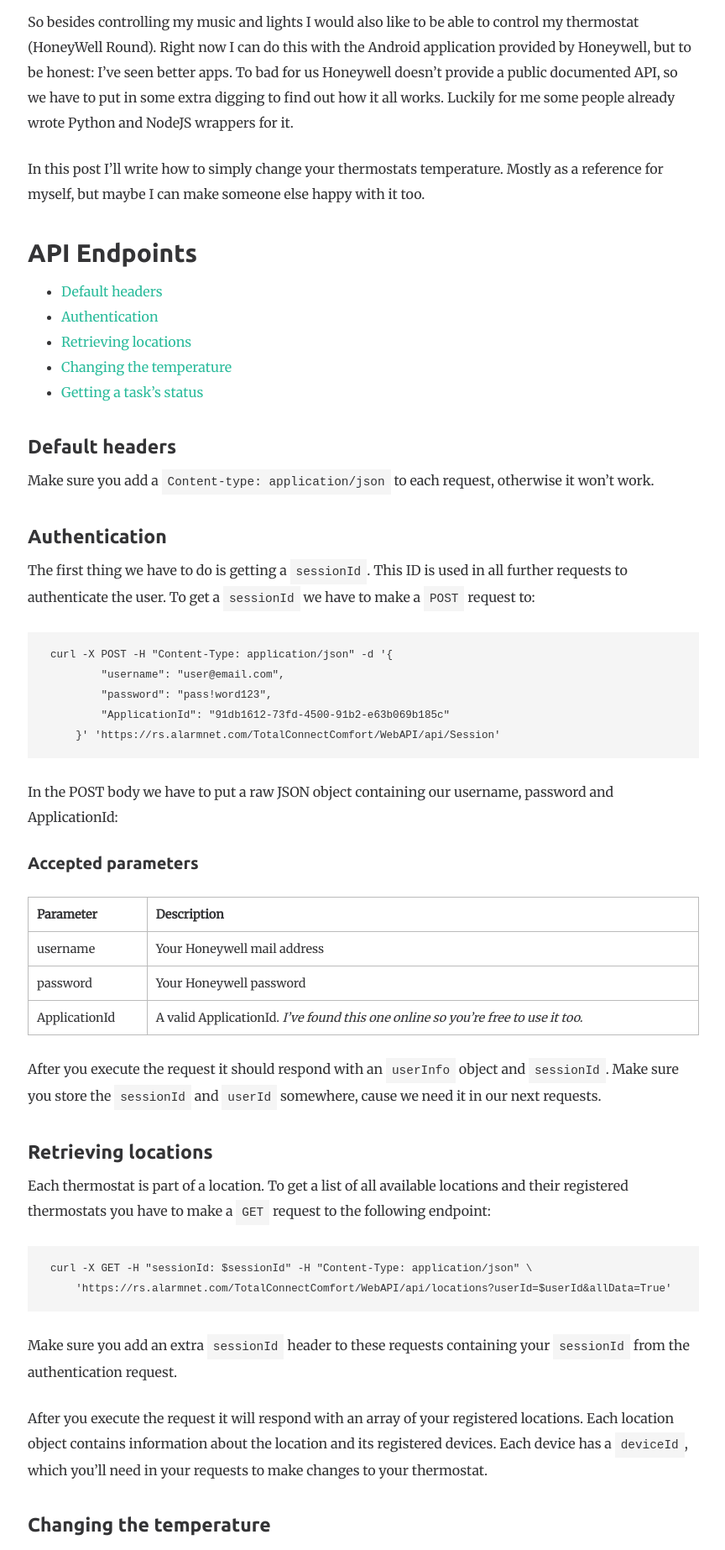
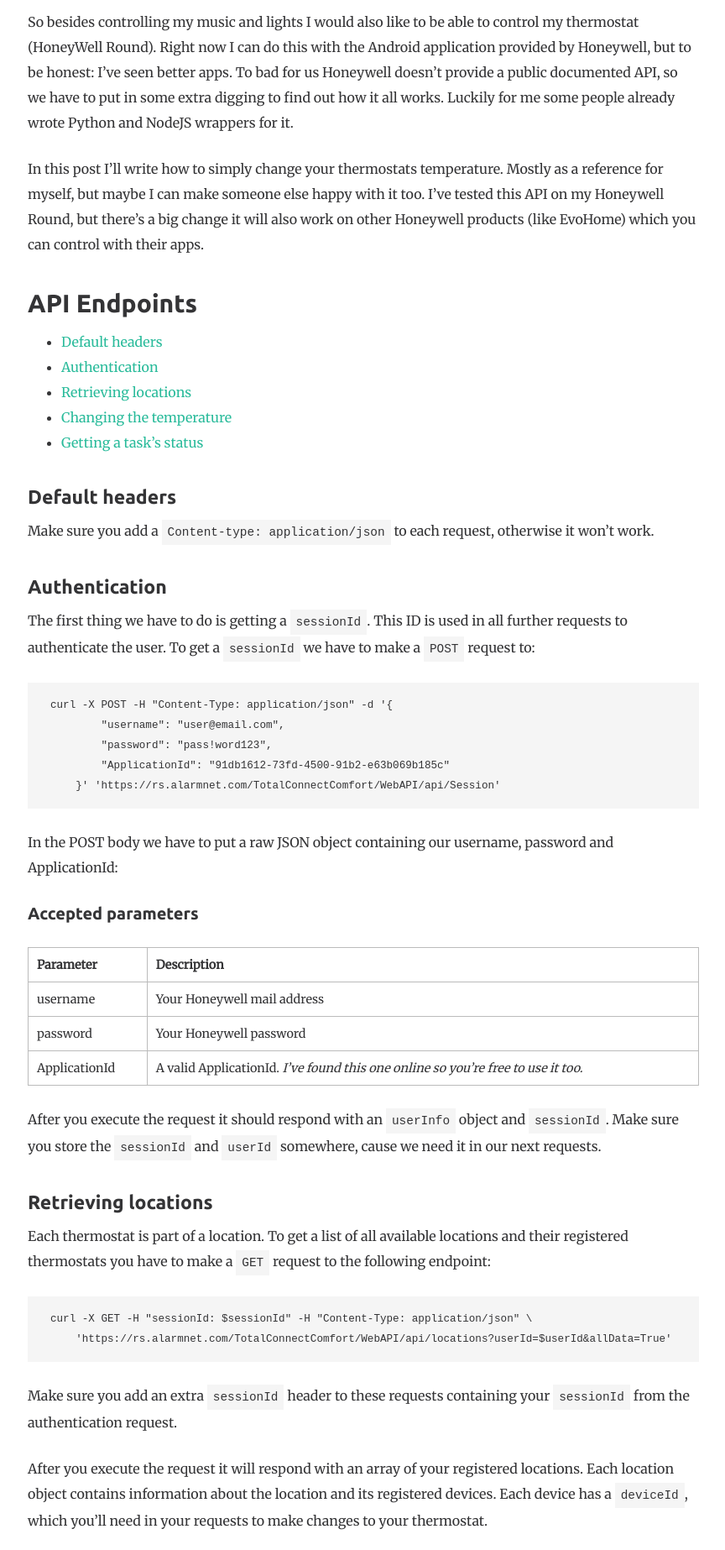
Before and after one commit to dirkgroenen/dirkgroenen.github.io, a Jekyll site: the page built from _posts/2016-01-15-honeywell-API-endpoints-documentation.markdown, in a window 1280 px wide. Shown: the part 1256-3102 px from the top of the page at 84% size, without its empty margins (207-1071 px from the left). Built offline with Jekyll 4.4.1, drawn with Linux system fonts in a browser that asks for light colours; nearby versions of some CDN libraries; some web fonts are replaced; comment, search, counter and statistics services are not loaded.

Commit message:
Add seciton

```diff
--- a/_posts/2016-01-15-honeywell-API-endpoints-documentation.markdown
+++ b/_posts/2016-01-15-honeywell-API-endpoints-documentation.markdown
@@ -16,7 +16,7 @@
 # Controlling the thermostat
 So besides controlling my music and lights I would also like to be able to control my thermostat (HoneyWell Round). Right now I can do this with the Android application provided by Honeywell, but to be honest: I've seen better apps. To bad for us Honeywell doesn't provide a public documented API, so we have to put in some extra digging to find out how it all works. Luckily for me some people already wrote Python and NodeJS wrappers for it.
 
-In this post I'll write how to simply change your thermostats temperature. Mostly as a reference for myself, but maybe I can make someone else happy with it too.
+In this post I'll write how to simply change your thermostats temperature. Mostly as a reference for myself, but maybe I can make someone else happy with it too. I've tested this API on my Honeywell Round, but there's a big change it will also work on other Honeywell products (like EvoHome) which you can control with their apps.
 
 # API Endpoints
 
```
